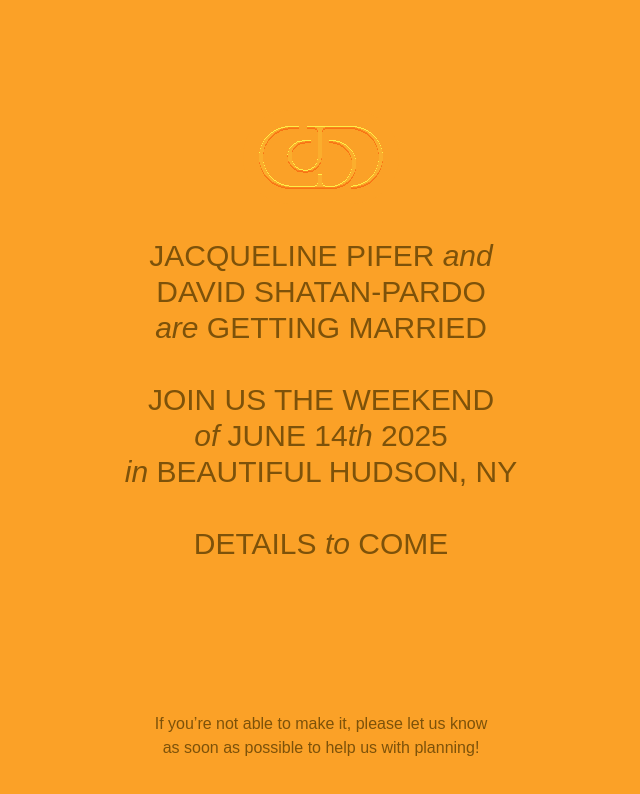
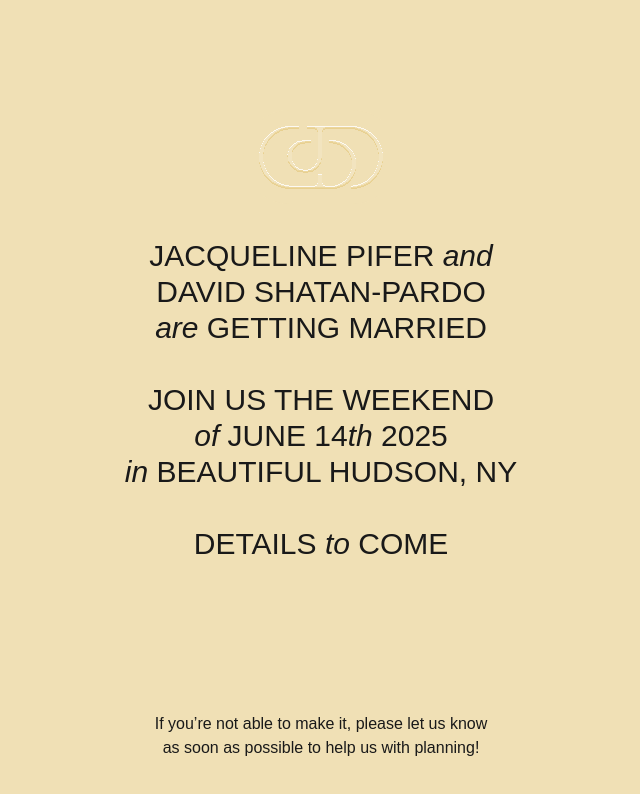
Before and after one commit to ohsnapitscolin/davidandjac, a Next.js app: page / in a window 1280 px wide. Shown: the top 794 px of the page, without its empty margins (319-959 px from the left). Built offline with nearby package versions, Linux system fonts and the light colour scheme; a web font is replaced by a local one.

Commit message:
fix flash

```diff
--- a/components/Home.jsx
+++ /dev/null
@@ -1,67 +0,0 @@
-import Monogram from "@/components/Monogram";
-import { useEffect, useState } from "react";
-import { COLOR_MAP, getNextColor } from "@/constants";
-
-export default function Home() {
-  const [color, setColor] = useState();
-
-  useEffect(() => {
-    if (!color) return;
-    const { bg } = COLOR_MAP[color];
-    document.body.classList.add(bg);
-
-    return () => {
-      document.body.classList.remove(bg);
-    };
-  }, [color]);
-
-  useEffect(() => {
-    setColor(getNextColor());
-  }, []);
-
-  if (!color) return;
-
-  const alpinaClasses = `font-alpina-italic italic lowercase`;
-  const { text, bg } = COLOR_MAP[color];
-  console.log(`Home ${JSON.stringify({ color, text, bg })}`);
-
-  return (
-    <div
-      className={`relative w-full min-h-full ${bg} flex flex-col items-center justify-center transition-colors py-10`}
-    >
-      <div
-        className={`shrink-0 relative pb-32 ${text} text-center text-2xl lg:text-3xl uppercase flex flex-col font-brunswick`}
-      >
-        <div className={"h-32"}>
-          <Monogram color={color} onClick={setColor} />
-        </div>
-
-        <span>
-          Jacqueline Pifer <span className={alpinaClasses}>and</span>
-        </span>
-        <span>DAVID SHATAN-PARDO</span>
-        <span>
-          <span className={alpinaClasses}>are</span> GETTING MARRIED
-        </span>
-        <br />
-        <span>JOIN US THE WEEKEND</span>
-        <span>
-          <span className={alpinaClasses}>of</span> JUNE 14
-          <span className={alpinaClasses}>th</span> 2025
-        </span>
-        <span>
-          <span className={alpinaClasses}>in</span> BEAUTIFUL HUDSON, NY
-        </span>
-        <br />
-        <span>
-          DETAILS <span className={alpinaClasses}>to</span> come
-        </span>
-      </div>
-      <div className={`${text} font-alpina absolute bottom-10  text-center`}>
-        If you’re not able to make it, please let us know
-        <br />
-        as soon as possible to help us with planning!
-      </div>
-    </div>
-  );
-}
--- a/components/Monogram.jsx
+++ b/components/Monogram.jsx
@@ -19,8 +19,6 @@ const Monogram = ({ className, color, onClick }) => {
   const { text, bg } = COLOR_MAP[color];
   const { hoverText, hoverBg } = COLOR_MAP[nextColor] || {};
 
-  console.log(`MONOGRAM ${color}`);
-
   return (
     <button
       className={`text-base rounded-full p-1 font-alpina hover:transition-colors ${text} ${bg} ${enabled && `${hoverText} ${hoverBg}`} ${className}`}
--- a/pages/index.js
+++ b/pages/index.js
@@ -1,8 +1,7 @@
-import dynamic from "next/dynamic";
+import Monogram from "@/components/Monogram";
+import { useEffect, useState } from "react";
+import { COLOR_MAP, getNextColor } from "@/constants";
 import localFont from "next/font/local";
-
-// Dynamically import the Home component with SSR disabled
-const Home = dynamic(() => import("@/components/Home"), { ssr: false });
 
 const brunswick = localFont({
   src: "./fonts/BrunswickGrotesque-Regular.otf",
@@ -20,12 +19,67 @@ const alpinaItalic = localFont({
   weight: "100 900",
 });
 
-export default function Page() {
+export default function Home({ initialColor }) {
+  const [color, setColor] = useState(initialColor);
+
+  useEffect(() => {
+    if (!color) return;
+    const { bg } = COLOR_MAP[color];
+    document.body.classList.add(bg);
+
+    return () => {
+      document.body.classList.remove(bg);
+    };
+  }, [color]);
+
+  const alpinaClasses = `font-alpina-italic italic lowercase`;
+  const { text, bg } = COLOR_MAP[color];
+
   return (
     <div
-      className={`${brunswick.variable} ${alpina.variable} ${alpinaItalic.variable} w-full h-full`}
+      className={`${brunswick.variable} ${alpina.variable} ${alpinaItalic.variable} relative w-full min-h-full ${bg} flex flex-col items-center justify-center transition-colors py-10`}
     >
-      <Home />
+      <div
+        className={`shrink-0 relative pb-32 ${text} text-center text-2xl lg:text-3xl uppercase flex flex-col font-brunswick`}
+      >
+        <div className={"h-32"}>
+          <Monogram color={color} onClick={setColor} />
+        </div>
+
+        <span>
+          Jacqueline Pifer <span className={alpinaClasses}>and</span>
+        </span>
+        <span>DAVID SHATAN-PARDO</span>
+        <span>
+          <span className={alpinaClasses}>are</span> GETTING MARRIED
+        </span>
+        <br />
+        <span>JOIN US THE WEEKEND</span>
+        <span>
+          <span className={alpinaClasses}>of</span> JUNE 14
+          <span className={alpinaClasses}>th</span> 2025
+        </span>
+        <span>
+          <span className={alpinaClasses}>in</span> BEAUTIFUL HUDSON, NY
+        </span>
+        <br />
+        <span>
+          DETAILS <span className={alpinaClasses}>to</span> come
+        </span>
+      </div>
+      <div className={`${text} font-alpina absolute bottom-10  text-center`}>
+        If you’re not able to make it, please let us know
+        <br />
+        as soon as possible to help us with planning!
+      </div>
     </div>
   );
 }
+
+export async function getServerSideProps() {
+  return {
+    props: {
+      initialColor: getNextColor(),
+    },
+  };
+}
```
